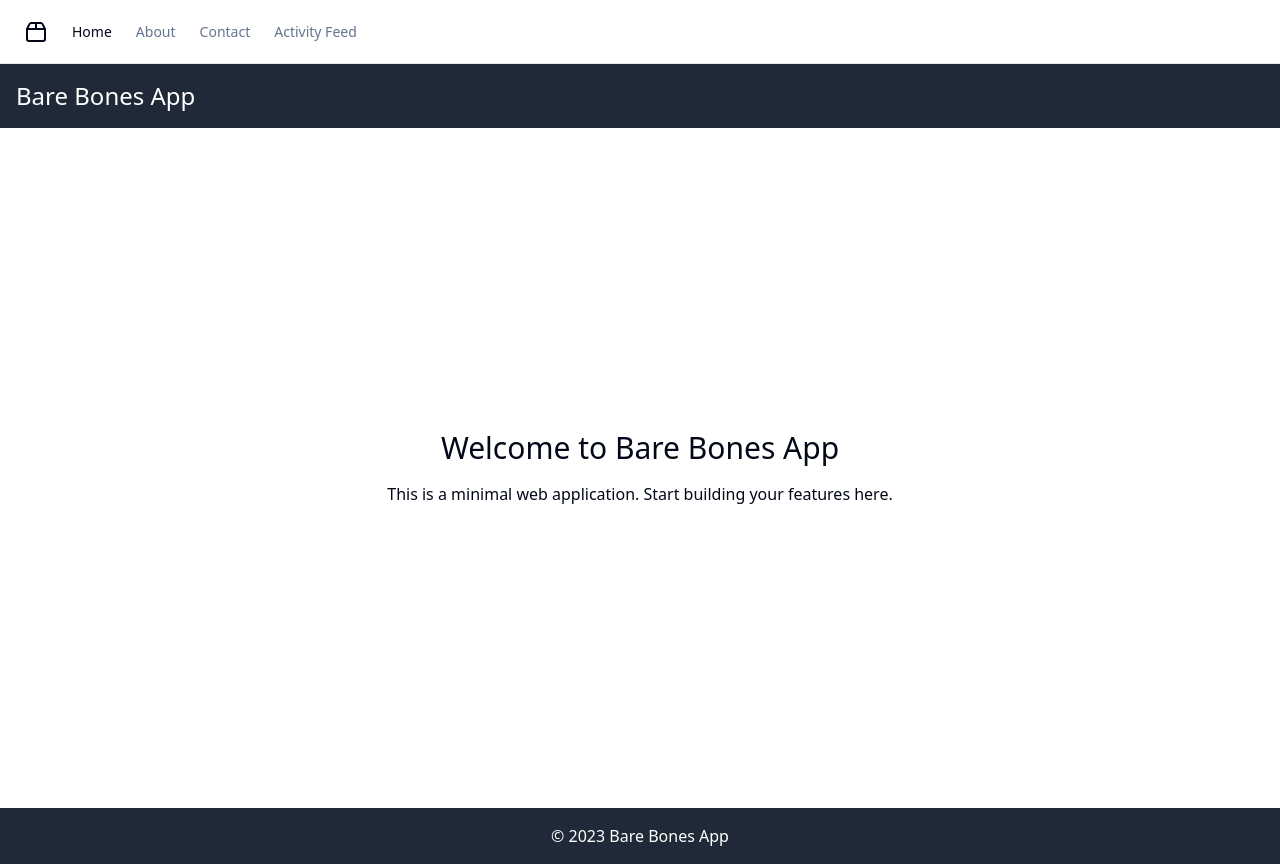
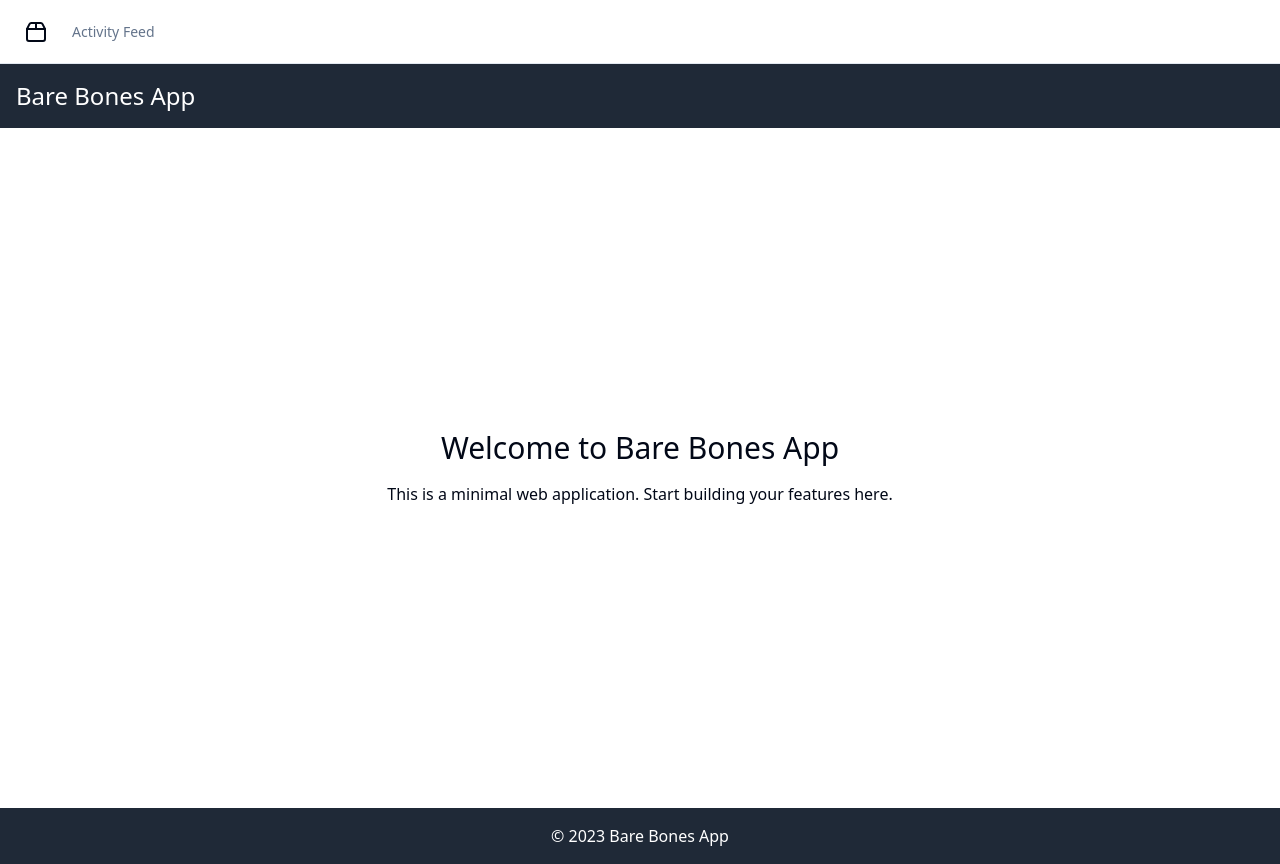
Before and after one commit to GPT-Engineer-App-Dev/simple-seed-app, a React (Vite) app: page / in a window 1280 px wide. Built offline with nearby package versions, Linux system fonts and the light colour scheme.

Commit message:
Updated navbar to only list the "Activity Feed" item and changed the primary color to orange.

```diff
--- a/src/App.jsx
+++ b/src/App.jsx
@@ -1,7 +1,7 @@
 import { Toaster } from "@/components/ui/sonner";
 import { TooltipProvider } from "@/components/ui/tooltip";
 import { QueryClient, QueryClientProvider } from "@tanstack/react-query";
-import { Home, Info, Mail, Activity } from "lucide-react";
+import { Activity } from "lucide-react";
 import { Route, BrowserRouter as Router, Routes } from "react-router-dom";
 import Layout from "./layouts/navbar"; // Use the navbar layout
 import Index from "./pages/Index.jsx";
@@ -12,21 +12,6 @@ import ActivityFeed from "./pages/ActivityFeed.jsx";
 const queryClient = new QueryClient();
 
 export const navItems = [
-  {
-    title: "Home",
-    to: "/",
-    icon: <Home className="h-4 w-4" />,
-  },
-  {
-    title: "About",
-    to: "/about",
-    icon: <Info className="h-4 w-4" />,
-  },
-  {
-    title: "Contact",
-    to: "/contact",
-    icon: <Mail className="h-4 w-4" />,
-  },
   {
     title: "Activity Feed",
     to: "/activity-feed",
--- a/src/index.css
+++ b/src/index.css
@@ -13,7 +13,7 @@
     --popover: 0 0% 100%;
     --popover-foreground: 222.2 84% 4.9%;
 
-    --primary: 222.2 47.4% 11.2%;
+    --primary: 33 100% 50%; /* Changed to orange */
     --primary-foreground: 210 40% 98%;
 
     --secondary: 210 40% 96.1%;
@@ -45,7 +45,7 @@
     --popover: 222.2 84% 4.9%;
     --popover-foreground: 210 40% 98%;
 
-    --primary: 210 40% 98%;
+    --primary: 33 100% 50%; /* Changed to orange */
     --primary-foreground: 222.2 47.4% 11.2%;
 
     --secondary: 217.2 32.6% 17.5%;
```
